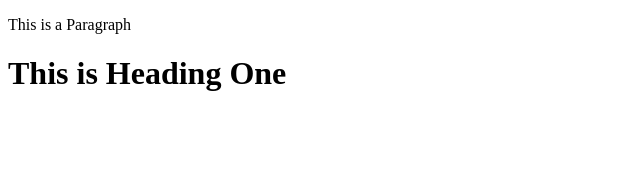
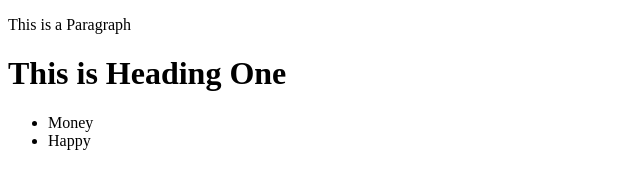
Before and after one commit to KayMajestic/learning-git, a plain HTML site: page index.html in a window 1280 px wide. Shown: the whole page, without its empty margins (0-640 px from the left). Drawn offline with Linux system fonts and the light colour scheme.

Commit message:
Add ul tag to index.html

```diff
--- a/index.html
+++ b/index.html
@@ -8,5 +8,9 @@
 <body>
     <p>This is a Paragraph</p>
     <h1>This is Heading One</h1>
+    <ul>
+        <li>Money</li>
+        <li>Happy</li>
+    </ul>
 </body>
 </html>
```
